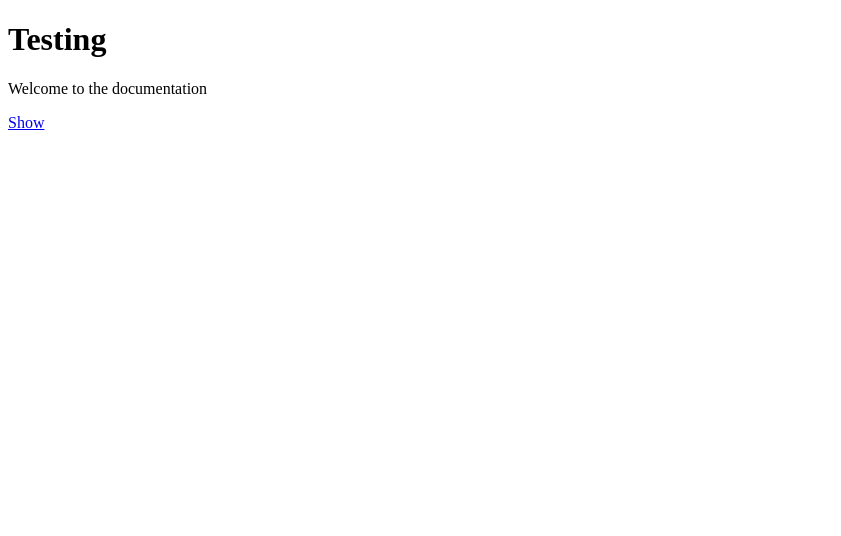
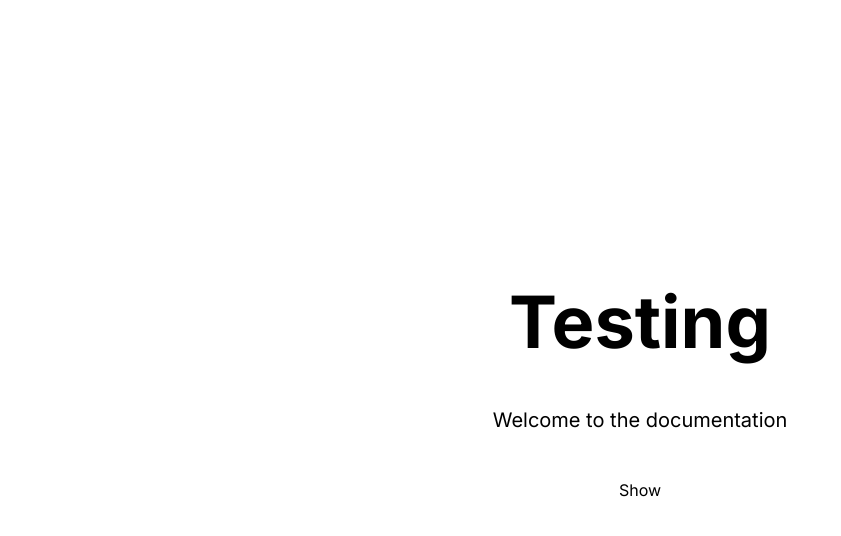
Before and after one commit to pangol1Malin/testing, a Next.js app: page / in a window 1280 px wide. Shown: the top 536 px of the page, without its empty margins (0-841 px from the left). Built offline with nearby package versions, Linux system fonts and the light colour scheme.

Commit message:
Add app/layout.tsx

```diff
--- /dev/null
+++ b/app/layout.tsx
@@ -0,0 +1,26 @@
+import './globals.css';
+import { Inter } from 'next/font/google';
+import { ThemeProvider } from '@/components/theme-provider';
+
+const inter = Inter({ subsets: ['latin'] });
+
+export const metadata = {
+  title: 'Testing',
+  description: 'Documentation technique',
+};
+
+export default function RootLayout({
+  children,
+}: {
+  children: React.ReactNode
+}) {
+  return (
+    <html lang="fr" suppressHydrationWarning>
+      <body className={inter.className}>
+        <ThemeProvider attribute="class" defaultTheme="system" enableSystem disableTransitionOnChange>
+          {children}
+        </ThemeProvider>
+      </body>
+    </html>
+  );
+}
```
